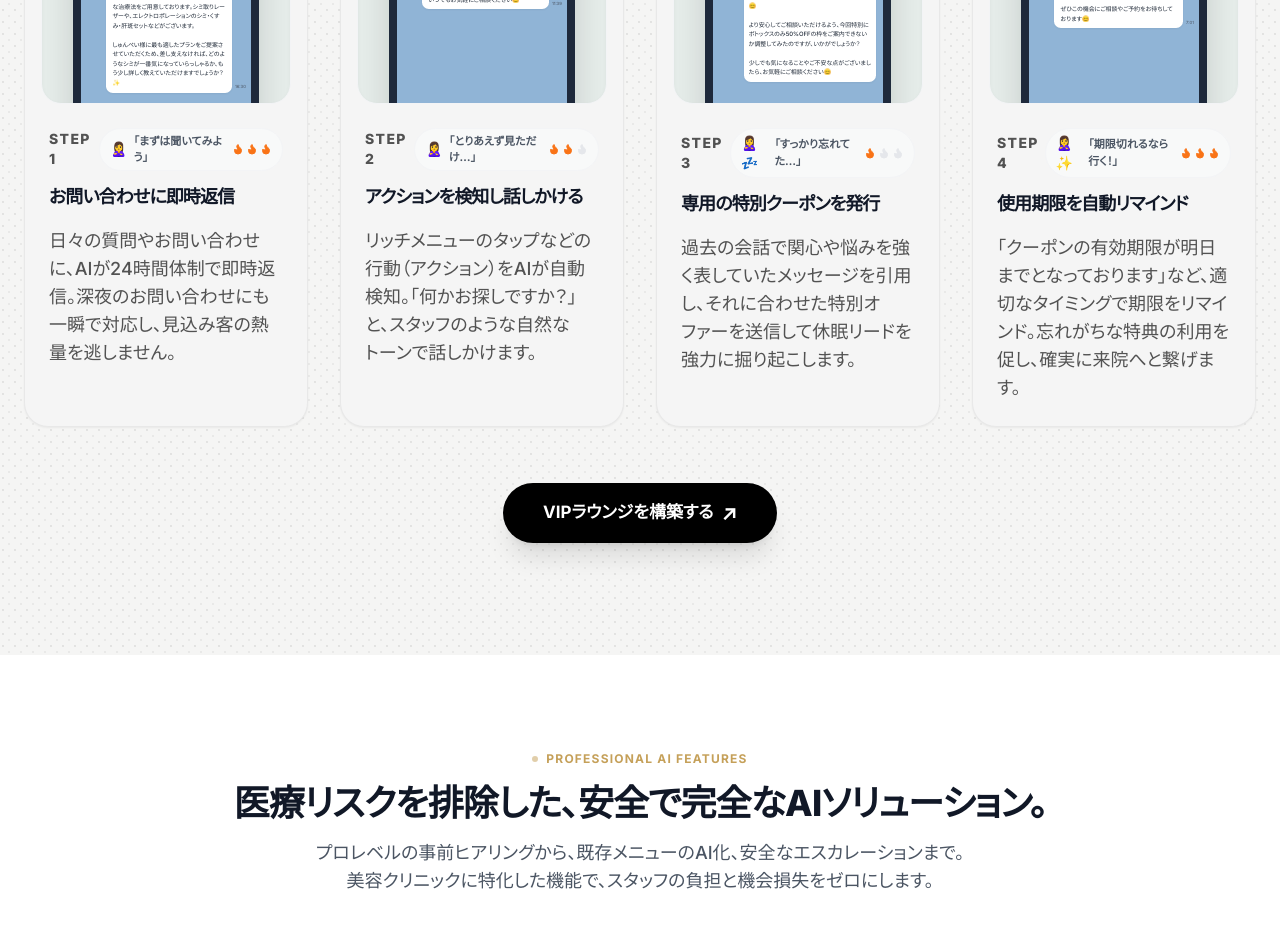
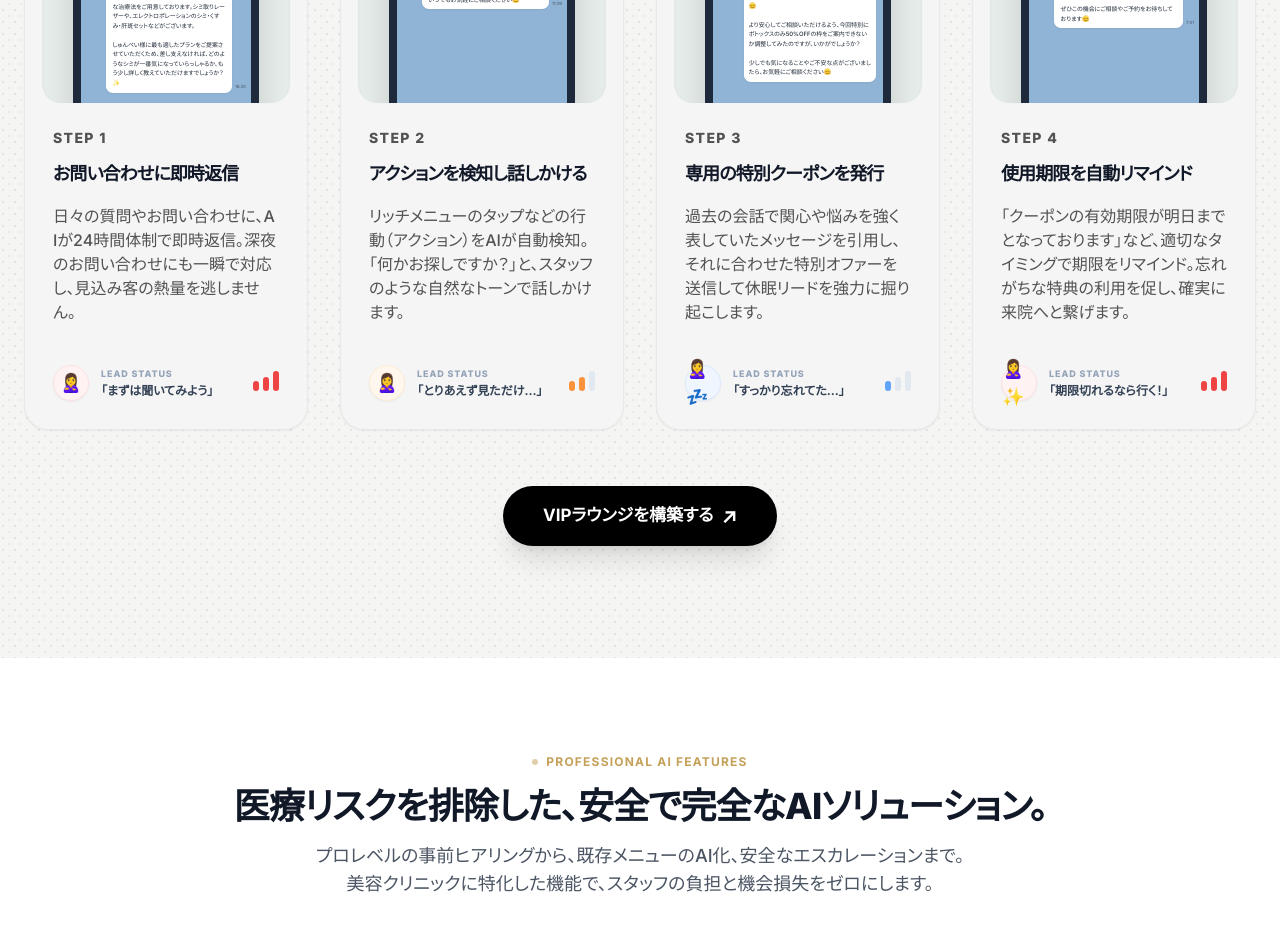
Before and after one commit to mikamishunpei/quicka-sdr-lp, a React (Vite) app: page /clinic in a window 1280 px wide. Shown: the part 2660-3585 px from the top of the page. Built offline with nearby package versions, Linux system fonts and the light colour scheme.

Commit message:
Redesign lead state badge into a sleek footer within the step cards with cell-service style heat bars

```diff
--- a/src/components/ui/hero-monochrome.tsx
+++ b/src/components/ui/hero-monochrome.tsx
@@ -559,29 +559,50 @@ export function HeroMonochrome({
                     </div>
                   )}
 
-                  <div className="px-2 pb-2">
-                    <div className="flex justify-between items-center mb-3">
-                      <span className={cn("block text-sm uppercase tracking-widest font-black text-brand-gold", palette.subtle)}>
-                        Step {index + 1}
-                      </span>
-                      {step.targetStateText && (
-                        <div className="flex items-center gap-1.5 bg-gray-50/80 rounded-full px-2.5 py-1 border border-gray-100">
-                          <span className="text-sm">{step.targetStateEmoji}</span>
-                          <span className="text-[11px] font-bold text-gray-600">{step.targetStateText}</span>
-                          <div className="flex gap-0.5 ml-0.5">
-                            {[...Array(3)].map((_, i) => (
-                               <svg key={i} className={cn("w-3 h-3", i < (step.heatLevel || 0) ? "text-orange-500 fill-orange-500" : "text-gray-200 fill-gray-200")} xmlns="http://www.w3.org/2000/svg" viewBox="0 0 24 24" fill="none" stroke="currentColor" strokeWidth="2" strokeLinecap="round" strokeLinejoin="round"><path d="M8.5 14.5A2.5 2.5 0 0 0 11 12c0-1.38-.5-2-1-3-1.072-2.143-.224-4.054 2-6 .5 2.5 2 4.9 4 6.5 2 1.6 3 3.5 3 5.5a7 7 0 1 1-14 0c0-1.153.433-2.294 1-3a2.5 2.5 0 0 0 2.5 2.5z"/></svg>
-                            ))}
-                          </div>
-                        </div>
-                      )}
-                    </div>
+                  <div className="px-3 pb-3">
+                    <span className={cn("block text-sm uppercase tracking-widest font-black text-brand-gold mb-3", palette.subtle)}>
+                      Step {index + 1}
+                    </span>
                     <h3 className={cn("block text-xl md:text-2xl lg:text-base xl:text-lg 2xl:text-xl font-black tracking-tighter relative z-10 leading-tight whitespace-nowrap", isDark ? "text-white" : "text-gray-900")}>
                       {step.title}
                     </h3>
-                    <p className={cn("mt-4 text-base md:text-lg font-medium leading-relaxed relative z-10 text-gray-600", palette.subtle)}>
+                    <p className={cn("mt-4 text-base md:text-sm lg:text-base font-medium leading-relaxed relative z-10 text-gray-600", palette.subtle)}>
                       {step.description}
                     </p>
+
+                    {/* Elegant Lead State Footer */}
+                    {step.targetStateText && (
+                      <div className="mt-6 pt-4 border-t border-slate-100 flex flex-wrap items-center justify-between gap-2 relative z-10">
+                        <div className="flex items-center gap-3">
+                          <div className={cn(
+                            "w-9 h-9 rounded-full flex items-center justify-center text-lg shadow-sm border",
+                            step.heatLevel === 3 ? "bg-red-50 border-red-100" :
+                            step.heatLevel === 2 ? "bg-orange-50 border-orange-100" :
+                            "bg-blue-50 border-blue-100"
+                          )}>
+                            {step.targetStateEmoji}
+                          </div>
+                          <div className="flex flex-col">
+                            <span className="text-[9px] font-black text-slate-400 uppercase tracking-widest mb-0.5">Lead Status</span>
+                            <span className="text-xs font-bold text-slate-700">{step.targetStateText}</span>
+                          </div>
+                        </div>
+                        <div className="flex items-end gap-1 h-4" title={`熱量レベル: ${step.heatLevel}/3`}>
+                          {[...Array(3)].map((_, i) => (
+                             <div
+                               key={i}
+                               className={cn(
+                                 "w-1.5 rounded-full transition-all duration-500",
+                                 i === 0 ? "h-2.5" : i === 1 ? "h-3.5" : "h-5",
+                                 i < (step.heatLevel || 0)
+                                   ? (step.heatLevel === 3 ? "bg-red-500" : step.heatLevel === 2 ? "bg-orange-400" : "bg-blue-400")
+                                   : "bg-slate-200"
+                               )}
+                             />
+                          ))}
+                        </div>
+                      </div>
+                    )}
                   </div>
                   <span
                     className="pointer-events-none absolute inset-0 opacity-0 transition duration-500 group-hover:opacity-100"
```
